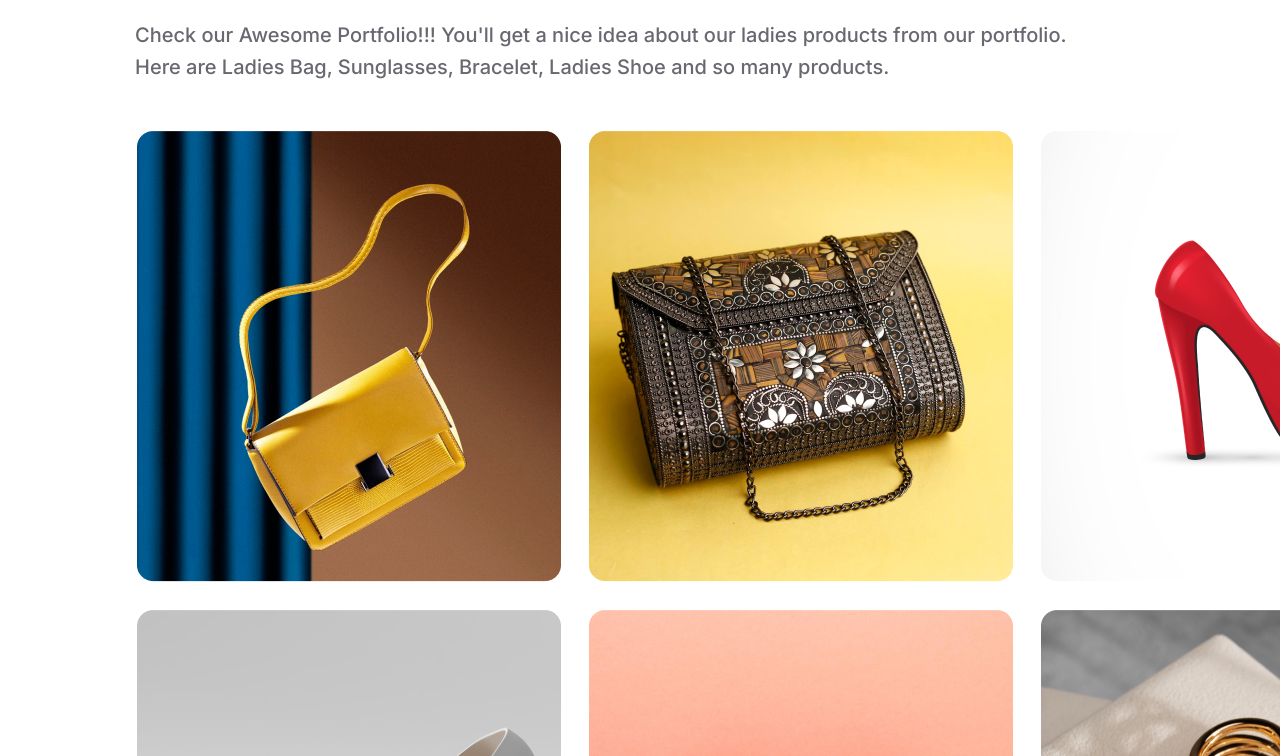
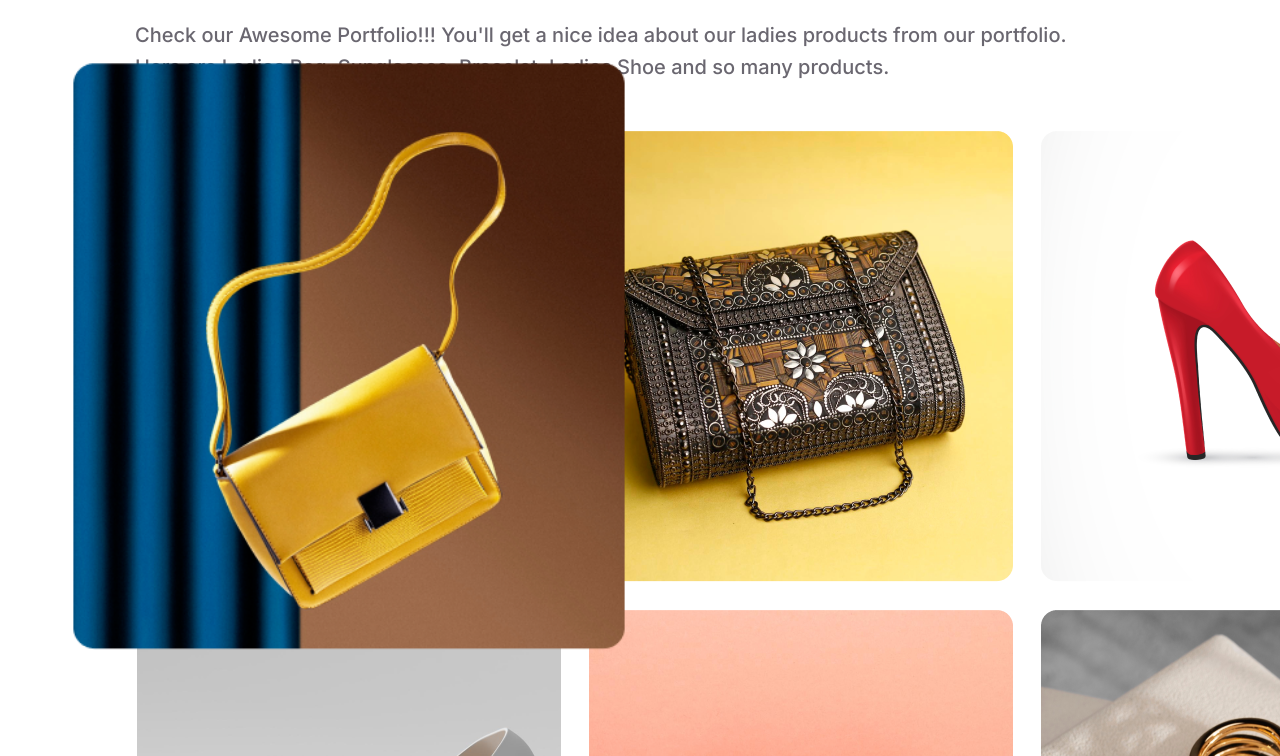
Before and after one commit to AbdulAzizChyMustakim/assignment-01-b9, a plain HTML site: page index.html in a window 1280 px wide. In both pictures the pointer is over the picture 348 px from the left and 3487 px from the top of the page. Shown: the part 3131-3887 px from the top of the page. Drawn offline with Linux system fonts and the light colour scheme.

Commit message:
hover added

```diff
--- a/styles.css
+++ b/styles.css
@@ -167,6 +167,11 @@ header{
 }
 #img0{
     margin-right: 24px;
+    cursor: pointer;
+}
+#img0:hover{
+    transform: scale(1.3);
+    z-index: 2;
 }
 #img-02{
     margin-top: 24px;
```
